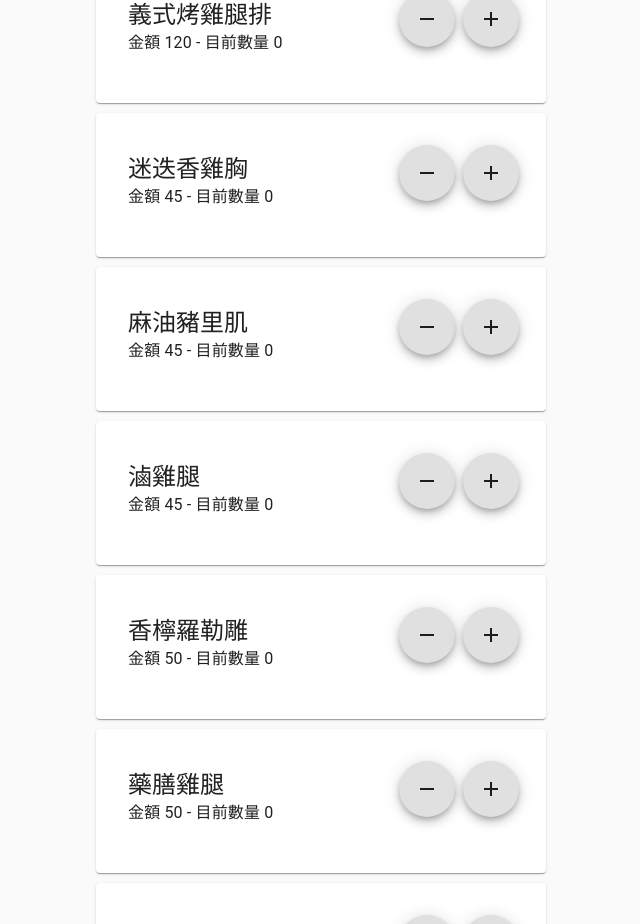
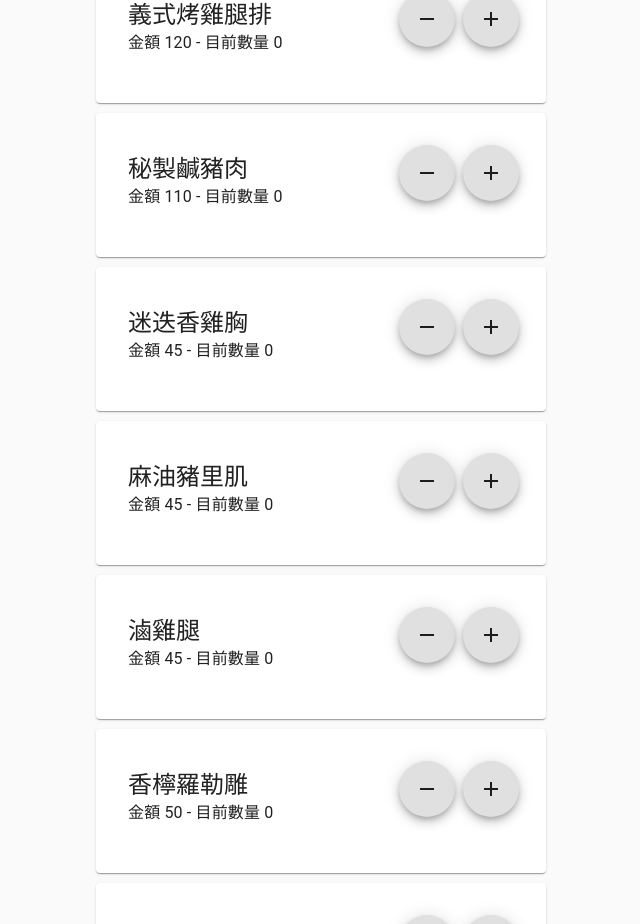
Before and after one commit to pxiaopos/xioapos, a React (Create React App) app: page /#/order in a window 1280 px wide. Shown: the part 1475-2399 px from the top of the page, without its empty margins (188-828 px from the left). Built offline with nearby package versions, Linux system fonts and the light colour scheme.

Commit message:
update configs

```diff
--- a/src/configs/menu.js
+++ b/src/configs/menu.js
@@ -37,6 +37,10 @@ export default {
             "price": 120,
         },
         {
+            "item": "秘製鹹豬肉",
+            "price": 110,
+        },
+        {
             "item": "迷迭香雞胸",
             "price": 45,
         },
```
Also changed, not shown: 8 other files (tests, documents, lock files or other folders).
